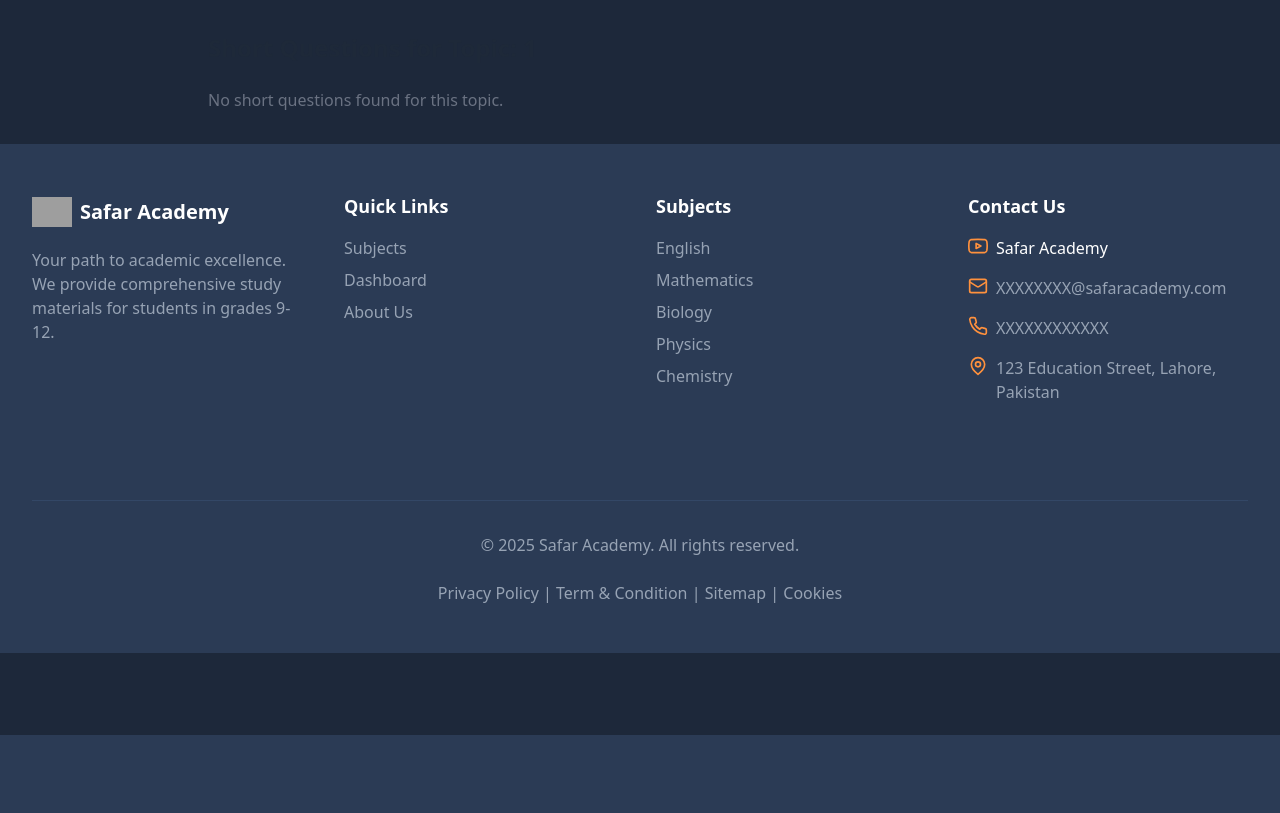
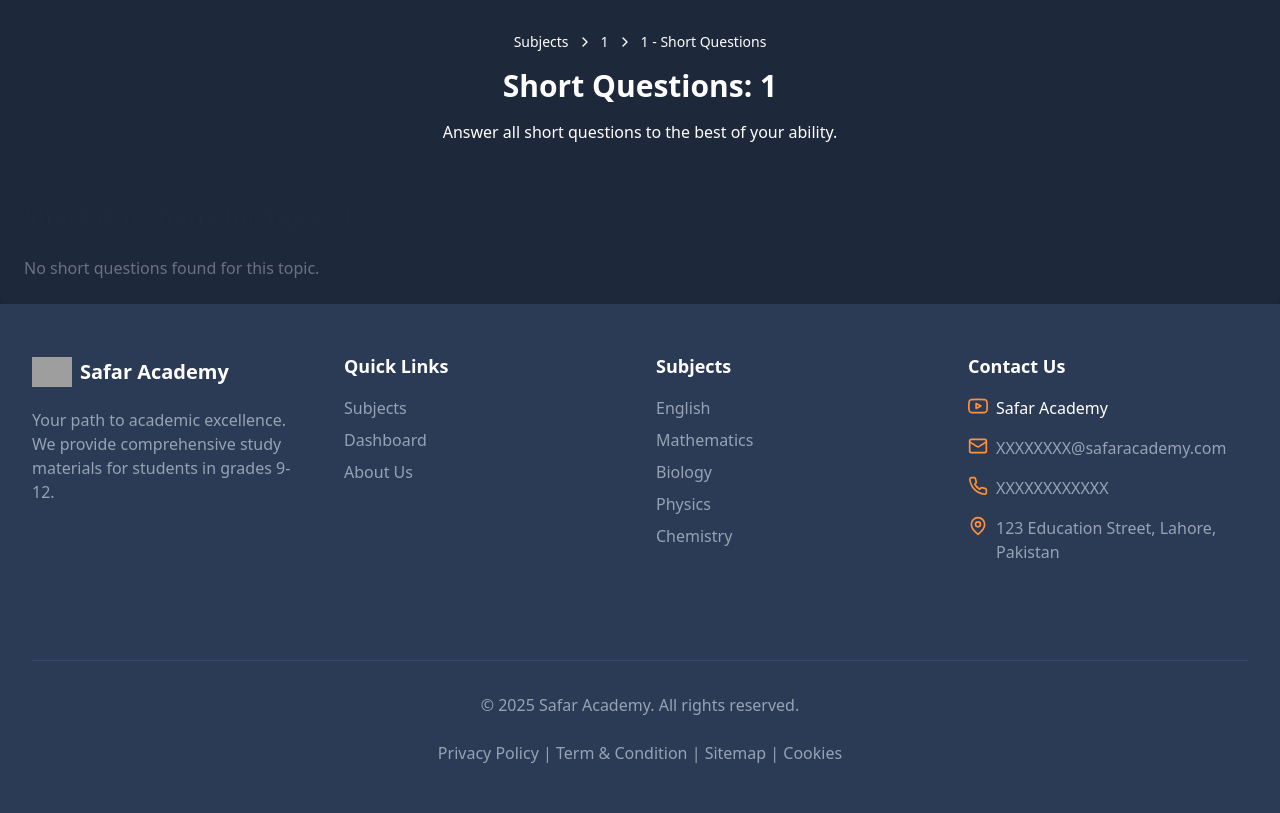
Before and after one commit to abdullahdep/django-hello-world, a Django app: page /subject/1/grade/1/chapter/1/1/shortquestions/ in a window 1280 px wide. Shown: the part 65-878 px from the top of the page. Before the commit the page ends 800 px from the top, so only its background shows below. Run offline with Django 4.2, Linux system fonts and the light colour scheme; the visitor is signed in with stand-in values (Sample User, id 1); data comes from the database, SQL or seed files in the repository; data that the repository does not hold is empty; some libraries are stand-ins or nearby versions; grey boxes are pictures that could not be loaded.

Commit message:
short questions ready for review

```diff
--- a/pages/templates/pages/short_question_test.html
+++ b/pages/templates/pages/short_question_test.html
@@ -58,8 +58,35 @@
     }
   }
 </script>
+<div class="mt-8 text-center">
+  <div class="flex justify-center items-center text-sm text-muted-foreground mb-4">
+    <a href="{% url 'subjects' %}" class="hover:text-foreground transition-colors">
+      Subjects
+    </a>
+    <svg xmlns="http://www.w3.org/2000/svg" width="16" height="16" viewBox="0 0 24 24" fill="none"
+         stroke="currentColor" stroke-width="2" stroke-linecap="round" stroke-linejoin="round"
+         class="h-4 w-4 mx-2">
+      <polyline points="9 18 15 12 9 6" />
+    </svg>
+    <a href="{% url 'subject_detail' subject.slug %}" class="hover:text-foreground transition-colors">
+      {{ subject.name }}
+    </a>
+    <svg xmlns="http://www.w3.org/2000/svg" width="16" height="16" viewBox="0 0 24 24" fill="none"
+         stroke="currentColor" stroke-width="2" stroke-linecap="round" stroke-linejoin="round"
+         class="h-4 w-4 mx-2">
+      <polyline points="9 18 15 12 9 6" />
+    </svg>
+    <span>{{ topic.name }} - Short Questions</span>
+  </div>
 
-<div class="max-w-4xl mx-auto px-4 py-8">
+  <div class="animate-fade-in">
+    <h1 class="text-3xl font-bold mb-4">Short Questions: {{ topic.name }}</h1>
+    <p class="text-muted-foreground">Answer all short questions to the best of your ability.</p>
+  </div>
+</div>
+
+
+<div class="max-w-7xl mx-auto mt-8 p-6  shadow-md rounded-lg">
   <h2 class="text-2xl font-bold mb-6 text-gray-800">Short Questions for Topic: {{ topic.name }}</h2>
 
   <form method="post" enctype="multipart/form-data" class="space-y-6">
@@ -67,24 +94,37 @@
 
     {% for question in short_questions %}
       <div class="bg-[hsl(26deg_24.04%_94.17%_/_10%)] shadow rounded-xl p-6 border border-gray-200">
-        <p class="text-lg font-semibold text-gray-800 mb-2">
+        <p class="text-lg font-semibold text-white-800 mb-2">
           Q{{ forloop.counter }}: {{ question.question_text }}
         </p>
 
         {% if question.marks %}
-          <p class="text-sm text-gray-500 mb-4">Marks: {{ question.marks }}</p>
+          <p class="text-sm text-white-500 mb-4">Marks: {{ question.marks }}</p>
         {% endif %}
 
         <!-- Multiple Image Upload -->
-        <label class="block text-sm text-gray-700 mb-2">Upload Image(s):</label>
+       <label class="flex items-center gap-3 cursor-pointer">
+  <!-- Camera Icon SVG -->
+  <svg xmlns="http://www.w3.org/2000/svg" class="h-5 w-5 text-orange-600" fill="none" viewBox="0 0 24 24" stroke="currentColor">
+    <path stroke-linecap="round" stroke-linejoin="round" stroke-width="2"
+      d="M3 7h2l2-3h10l2 3h2a2 2 0 012 2v10a2 2 0 01-2 2H3a2 2 0 01-2-2V9a2 2 0 012-2z" />
+    <circle cx="12" cy="13" r="4" />
+  </svg>
+
+  <span class="text-sm text-white-700 font-medium">Upload or Capture Image</span>
+
   <input
     type="file"
     name="img_q{{ question.id }}[]"
     accept="image/*"
     multiple
+    capture="environment"
     onchange="extractTextFromImages(this, 'extracted-q{{ question.id }}', '{{ question.id }}')"
-          class="mb-4 block w-full text-sm text-gray-500 file:mr-4 file:py-2 file:px-4 file:rounded-full file:border-0 file:text-sm file:font-semibold file:bg-orange-50 file:text-orange-700 hover:file:bg-orange-100 transition"
-        >
+    class="hidden"
+  />
+</label>
+
+
 
         <!-- Extracted Text Output -->
         <div id="extracted-q{{ question.id }}"></div>
```
Lines whose indentation alone changed are shown as unchanged.
